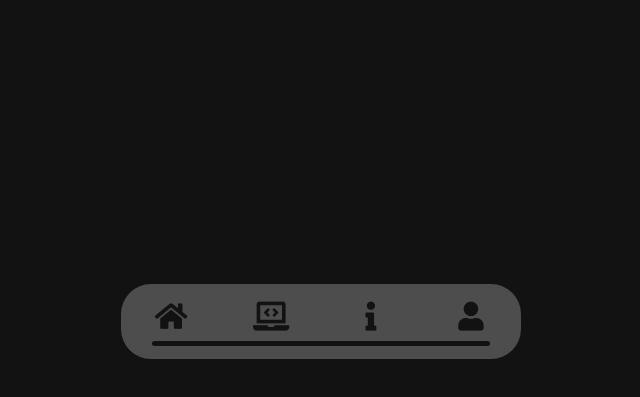
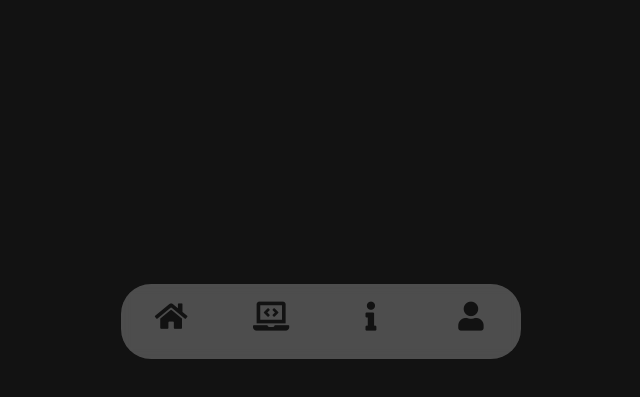
Before and after one commit to Dexter0-0/Dexter0-0.github.io, a plain HTML site: page index.html in a window 1280 px wide. Shown: the part 393-790 px from the top of the page, without its empty margins (319-959 px from the left). Drawn offline with Linux system fonts and the light colour scheme.

Commit message:
Update index.html

```diff
--- a/index.html
+++ b/index.html
@@ -67,10 +67,6 @@
 					<i class = "fas fa-user NavbarIcon"></i>
 				</div>
 			</div>
-
-			<div class = "row" id = "NavbarActiveRow">
-				<div id = "ActiveMenu"></div>
-			</div>
 		</div>
 	</navbar>
 
```
